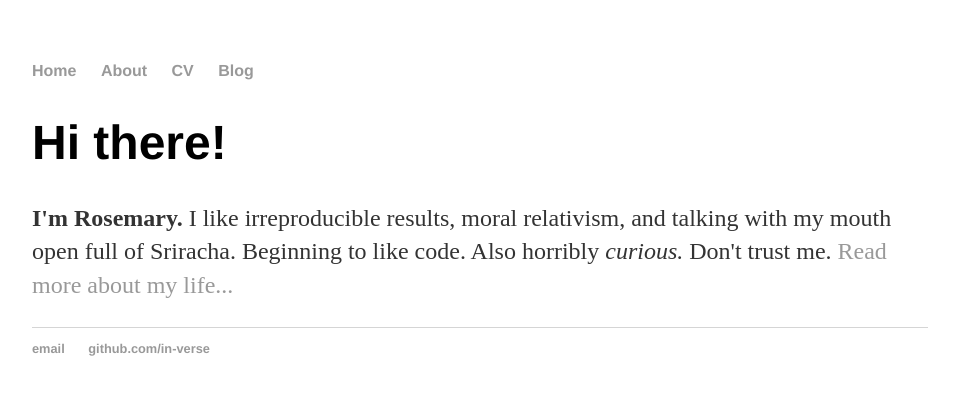
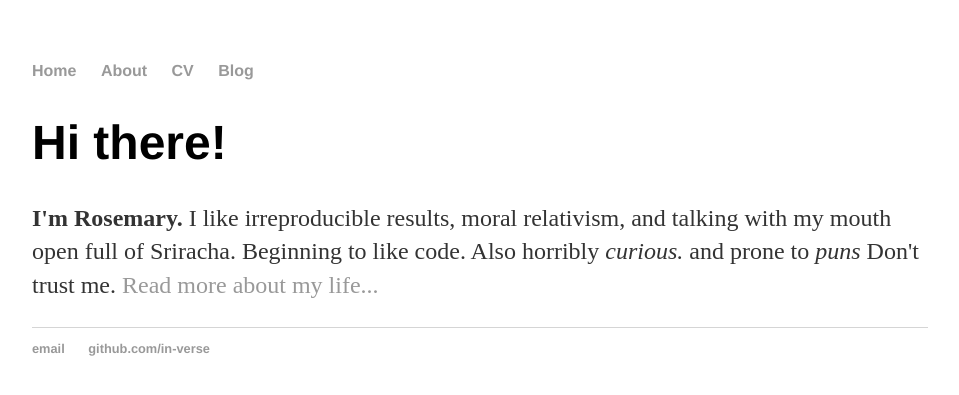
Before and after one commit to In-Verse/in-verse.github.io, a Jekyll site: the page built from index.html, in a window 1280 px wide. Shown: the top 395 px of the page, without its empty margins (160-1119 px from the left). Built offline with Jekyll 4.4.1, drawn with Linux system fonts in a browser that asks for light colours.

Commit message:
Update index.html

```diff
--- a/index.html
+++ b/index.html
@@ -4,5 +4,6 @@
 ---
 <div class="blurb">
 	<h1>Hi there!</h1>
-	<p><b>I'm Rosemary.</b> I like irreproducible results, moral relativism, and talking with my mouth open full of Sriracha. Beginning to like code. Also horribly <em>curious.</em></em> Don't trust me. <a href="/about">Read more about my life...</a></p>
+	<p><b>I'm Rosemary.</b> I like irreproducible results, moral relativism, and talking with my mouth
+	open full of Sriracha. Beginning to like code. Also horribly <em>curious.</em> and prone to <em>puns</em> Don't trust me. <a href="/about">Read more about my life...</a></p>
 </div><!-- /.blurb -->
```
